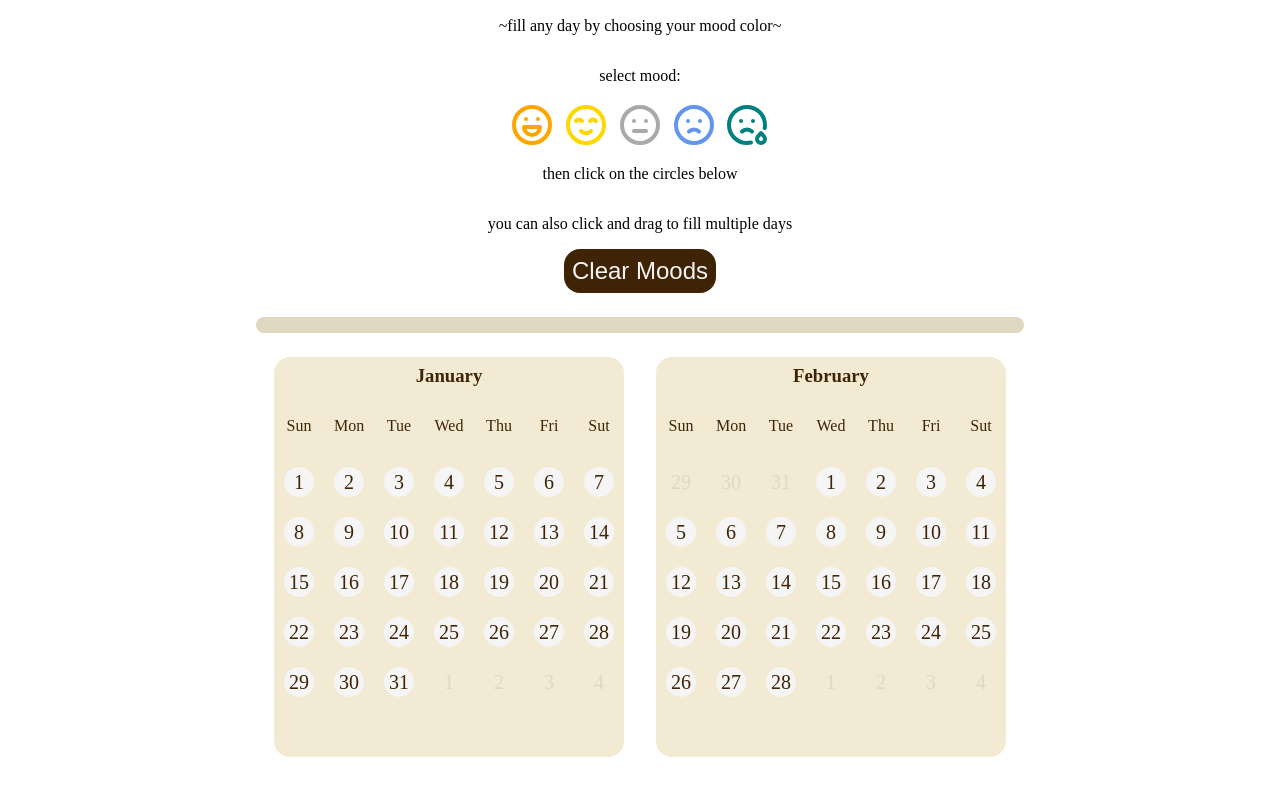
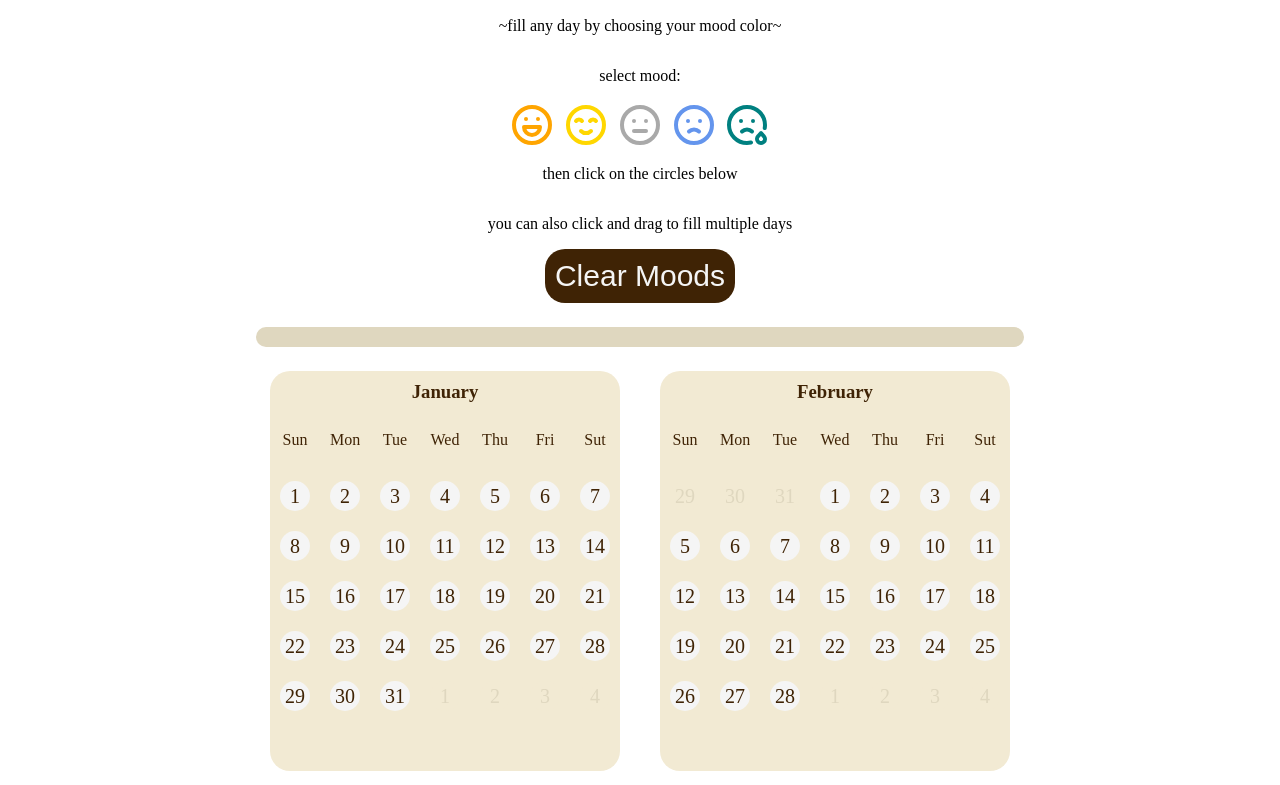
Before and after one commit to sametbirol/100days100projectschallenge, a plain HTML site: page MoodCalendar/index.html in a window 1280 px wide. Shown: the part 167-952 px from the top of the page. Drawn offline with Linux system fonts and the light colour scheme.

Commit message:
updates for property values from vh to px

```diff
--- a/MoodCalendar/style.css
+++ b/MoodCalendar/style.css
@@ -5,12 +5,12 @@
     align-items: center;
     flex: 1 0 auto;
     flex-wrap: wrap;
-    gap: 4vh
+    gap: 40px
 }
 
 button {
     border: none;
-    font-size: 3vh;
+    font-size: 30px;
     border-radius: 100%;
     background-color: #ffffff;
     padding: 0;
@@ -30,7 +30,7 @@ button:hover {
     height: 400px;
     gap: 0;
     background: #F2EAD3;
-    border-radius: 2vh;
+    border-radius: 20px;
 }
 
 .day {
@@ -62,7 +62,7 @@ button:hover {
     text-align: center;
     width: 30px;
     color: #3F2305;
-    /* padding: 1vh; */
+    /* padding: 10px; */
 }
 
 .days_container {
@@ -78,7 +78,7 @@ button:hover {
 
 h3 {
     padding: 0;
-    margin: 1vh;
+    margin: 10px;
     grid-column-start: span 7;
     text-align: center;
     color: #3F2305;
@@ -158,8 +158,8 @@ h3 {
     background-color: #008080;
 }
 .mood_meter,.mood_meter_container{
-    height: 2vh;
-    border-radius: 3vh;
+    height: 20px;
+    border-radius: 10px;
     display: flex;
     overflow: hidden;
 }
@@ -170,6 +170,6 @@ h3 {
 .clear_mood{
     background-color: #3F2305;
     color:#F5F5F5;
-    border-radius: 2vh;
-    padding: 1vh;
+    border-radius: 20px;
+    padding: 10px;
 }
```
